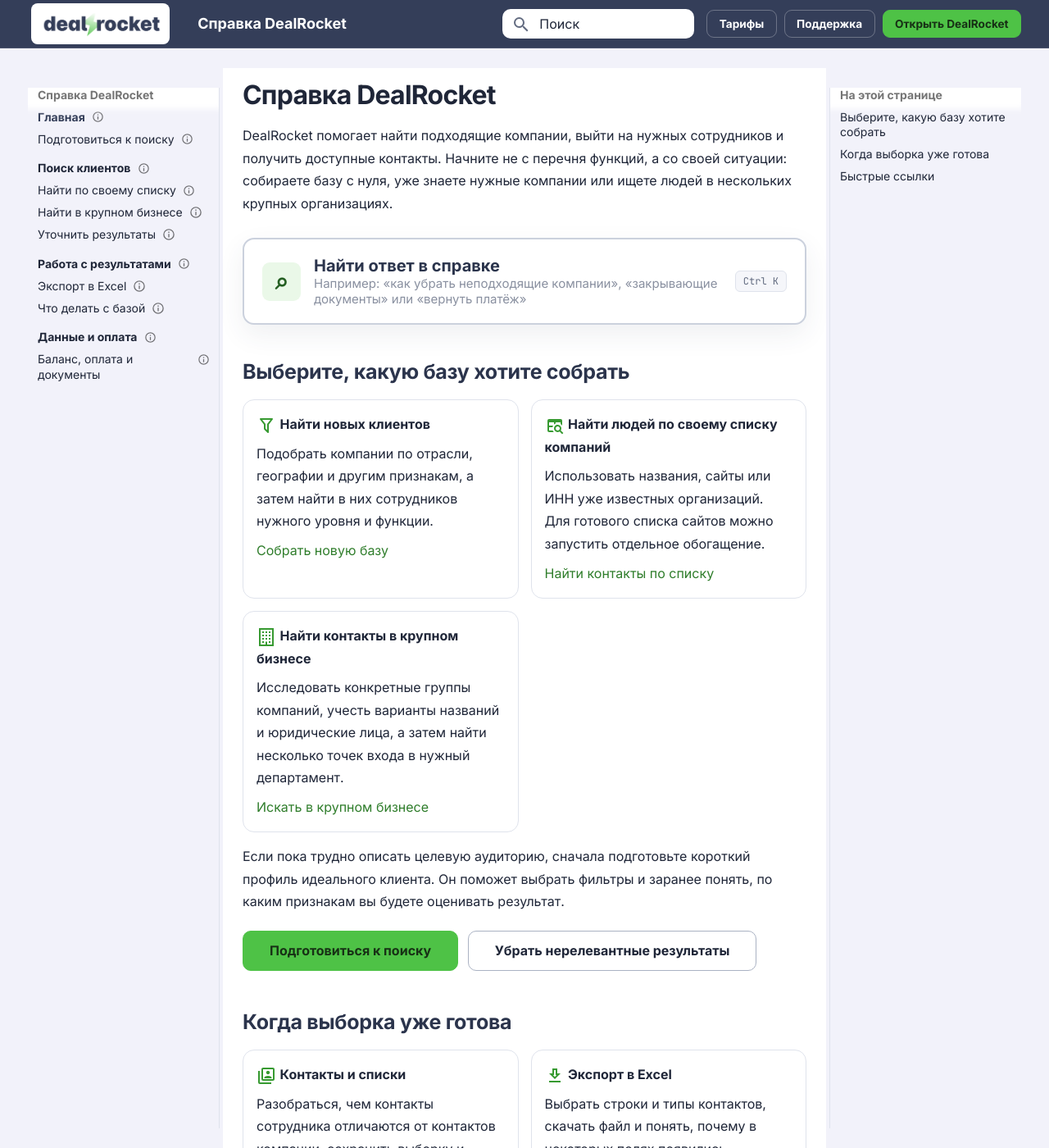
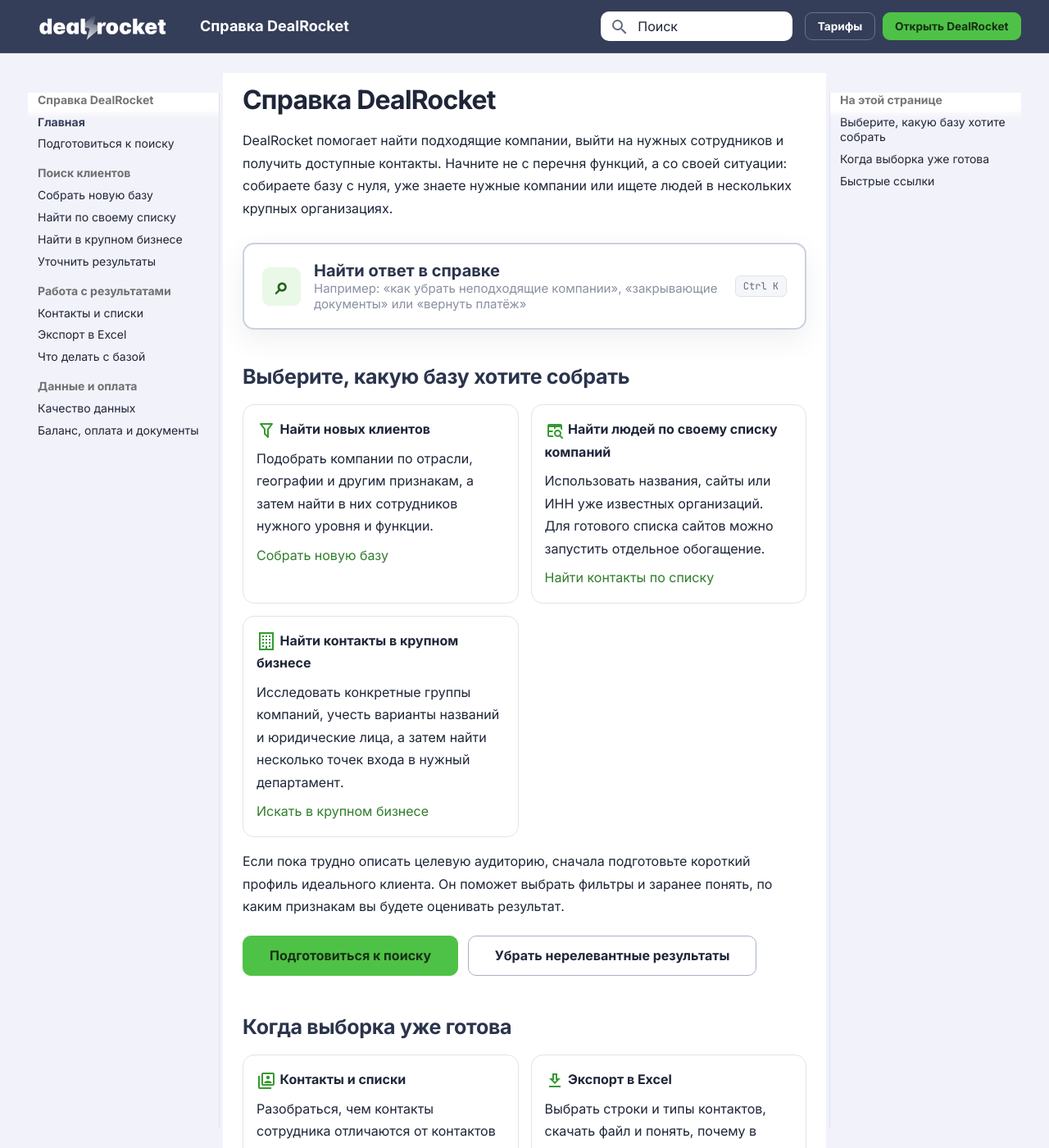
Before and after one commit to prikazchikof/dealrocket-help, an MkDocs documentation site: the page built from docs/index.md, in a window 1280 px wide and 1400 px high. Shown: the whole window at 82% size. Built offline with MkDocs 1.6.1 and Material for MkDocs 9.7.7, drawn with Linux system fonts in a browser that asks for light colours; some of the changed text lies outside the part shown.

Commit message:
style: simplify help navigation and header

```diff
--- a/docs/assets/javascripts/site.js
+++ b/docs/assets/javascripts/site.js
@@ -8,7 +8,6 @@
     actions.setAttribute("aria-label", "Ссылки DealRocket");
     actions.innerHTML =
       '<a class="dr-header-action" href="https://dealrocket.ru/app/pricing/">Тарифы</a>' +
-      '<a class="dr-header-action" href="https://t.me/dealrockets">Поддержка</a>' +
       '<a class="dr-header-action dr-header-action--primary" href="https://dealrocket.ru/app/">Открыть DealRocket</a>';
     header.appendChild(actions);
   }
--- a/docs/assets/stylesheets/extra.css
+++ b/docs/assets/stylesheets/extra.css
@@ -41,14 +41,12 @@
 }
 
 .md-header__button.md-logo img {
-  width: 150px;
+  width: 164px;
   height: auto;
 }
 
 .md-header__button.md-logo {
-  padding: 0.32rem 0.48rem;
-  background: #fff;
-  border-radius: 8px;
+  padding: 0.38rem 0.2rem;
 }
 
 .md-header__inner {
@@ -273,6 +271,11 @@
   font-weight: 700;
 }
 
+/* Front matter uses status for publishing, not for a visible navigation badge. */
+.md-status--published {
+  display: none;
+}
+
 .md-sidebar--primary .md-sidebar__scrollwrap {
   border-right: 1px solid var(--dr-line);
 }
@@ -339,7 +342,7 @@
 
 @media screen and (max-width: 44.984375em) {
   .md-header__button.md-logo img {
-    width: 124px;
+    width: 138px;
   }
 
   .help-search-prompt {
--- a/mkdocs.yml
+++ b/mkdocs.yml
@@ -7,7 +7,7 @@
   name: material
   language: ru
   custom_dir: overrides
-  logo: assets/images/dealrocket-logo.png
+  logo: assets/images/dealrocket-logo-white.svg
   favicon: assets/images/favicon.ico
   font:
     text: Inter
@@ -20,7 +20,6 @@
     - navigation.instant
     - navigation.tracking
     - navigation.sections
-    - navigation.indexes
     - navigation.path
     - navigation.top
     - navigation.footer
@@ -39,7 +38,7 @@
   - attr_list
   - md_in_html
   - toc:
-      permalink: true
+      permalink: false
       title: На этой странице
   - pymdownx.details
   - pymdownx.emoji:
--- a/overrides/404.html
+++ b/overrides/404.html
@@ -7,7 +7,6 @@
     <p>Возможно, ссылка устарела или в адресе есть опечатка.</p>
     <div class="dr-not-found__actions">
       <a class="md-button md-button--primary" href="{{ config.site_url }}">Перейти на главную</a>
-      <a class="md-button" href="https://t.me/dealrockets">Написать в поддержку</a>
     </div>
   </div>
 {% endblock %}
```
Also changed, not shown: docs/billing/index.md (+0 -1 lines), docs/index.md (+1 -3 lines), docs/assets/images/dealrocket-logo-white.svg (added).
